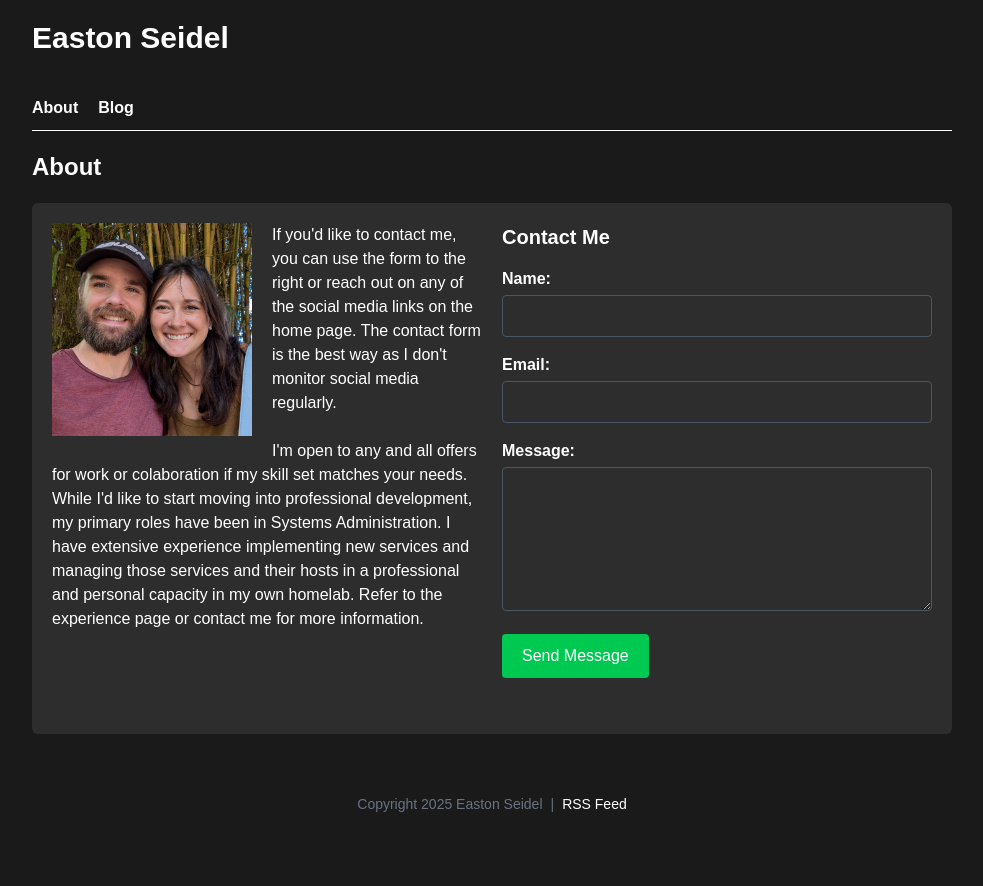
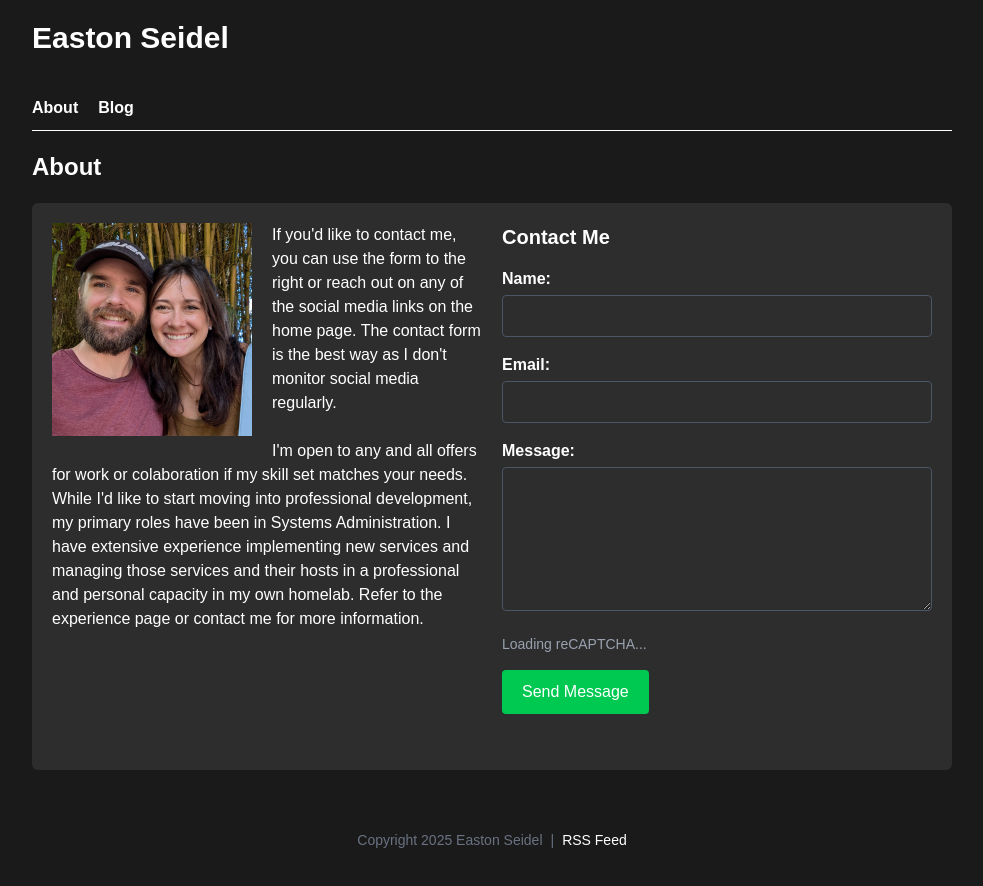
Before and after one commit to easton57/portfolio-site, a React (Vite) app: page /about in a window 1280 px wide. Shown: the top 886 px of the page, without its empty margins (148-1131 px from the left). Built offline with nearby package versions, Linux system fonts and the light colour scheme.

Commit message:
Fixed the Captcha

```diff
--- a/index.html
+++ b/index.html
@@ -5,10 +5,15 @@
         <meta name="viewport" content="width=device-width, initial-scale=1.0" />
         <title>Easton Seidel - Portfolio</title>
         <script
-            src="https://www.google.com/recaptcha/enterprise.js"
+            src="https://www.google.com/recaptcha/enterprise.js?onload=onRecaptchaLoad&render=explicit"
             async
             defer
         ></script>
+        <script>
+            window.onRecaptchaLoad = function() {
+                console.log('reCAPTCHA script loaded');
+            };
+        </script>
     </head>
     <body>
         <div id="root"></div>
--- a/src/components/About.jsx
+++ b/src/components/About.jsx
@@ -1,8 +1,42 @@
-import React, { useState } from 'react'
+import React, { useState, useEffect } from 'react'
 import meAndWifeImg from '../img/meAndWife.jpg'
 
 function About() {
   const [status, setStatus] = useState('')
+  const [recaptchaLoaded, setRecaptchaLoaded] = useState(false)
+
+  useEffect(() => {
+    // Function to initialize reCAPTCHA
+    const initializeRecaptcha = () => {
+      if (typeof grecaptcha !== 'undefined' && grecaptcha.enterprise) {
+        grecaptcha.enterprise.ready(() => {
+          setRecaptchaLoaded(true)
+          // Render the reCAPTCHA widget
+          grecaptcha.enterprise.render('recaptcha-container', {
+            sitekey: '6LdDdHMrAAAAACAFBXAti9TAy03E3RHmcaxKYpZJ',
+            theme: 'dark'
+          })
+        })
+      } else {
+        // If grecaptcha is not loaded yet, try again in 100ms
+        setTimeout(initializeRecaptcha, 100)
+      }
+    }
+
+    // Start initialization
+    initializeRecaptcha()
+
+    // Cleanup function
+    return () => {
+      if (typeof grecaptcha !== 'undefined' && grecaptcha.enterprise) {
+        try {
+          grecaptcha.enterprise.reset()
+        } catch (error) {
+          console.log('reCAPTCHA cleanup error:', error)
+        }
+      }
+    }
+  }, [])
 
   const handleSubmit = async (e) => {
     e.preventDefault()
@@ -122,10 +156,10 @@ function About() {
                   ></textarea>
                 </div>
                 <div className="mb-4">
-                  <div
-                    className="g-recaptcha"
-                    data-sitekey="6LdDdHMrAAAAACAFBXAti9TAy03E3RHmcaxKYpZJ"
-                  ></div>
+                  <div id="recaptcha-container"></div>
+                  {!recaptchaLoaded && (
+                    <div className="text-gray-400 text-sm">Loading reCAPTCHA...</div>
+                  )}
                 </div>
                 <button type="submit" className="bg-green-500 text-white px-5 py-2.5 border-none rounded cursor-pointer text-base hover:bg-green-600">Send Message</button>
               </form>
```
